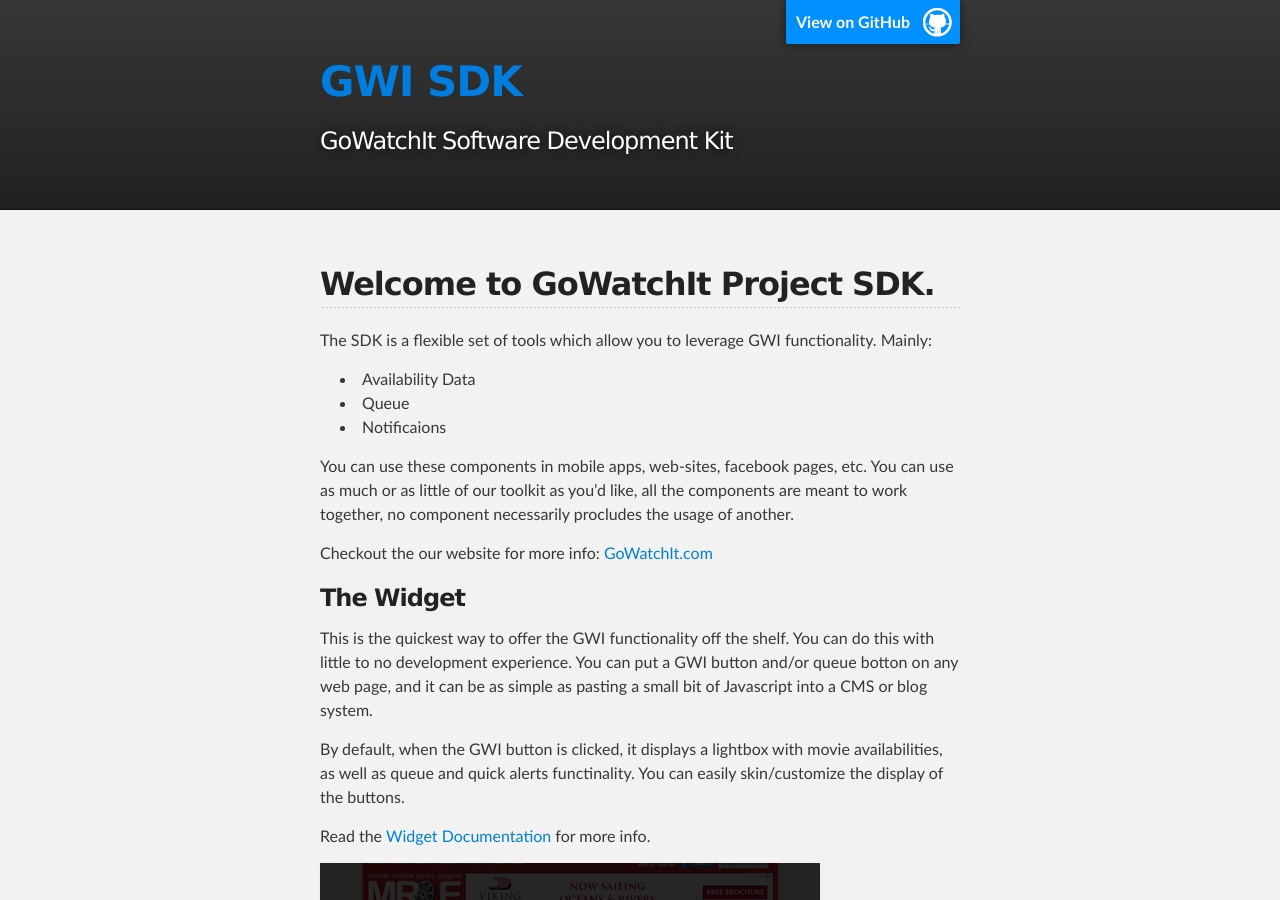
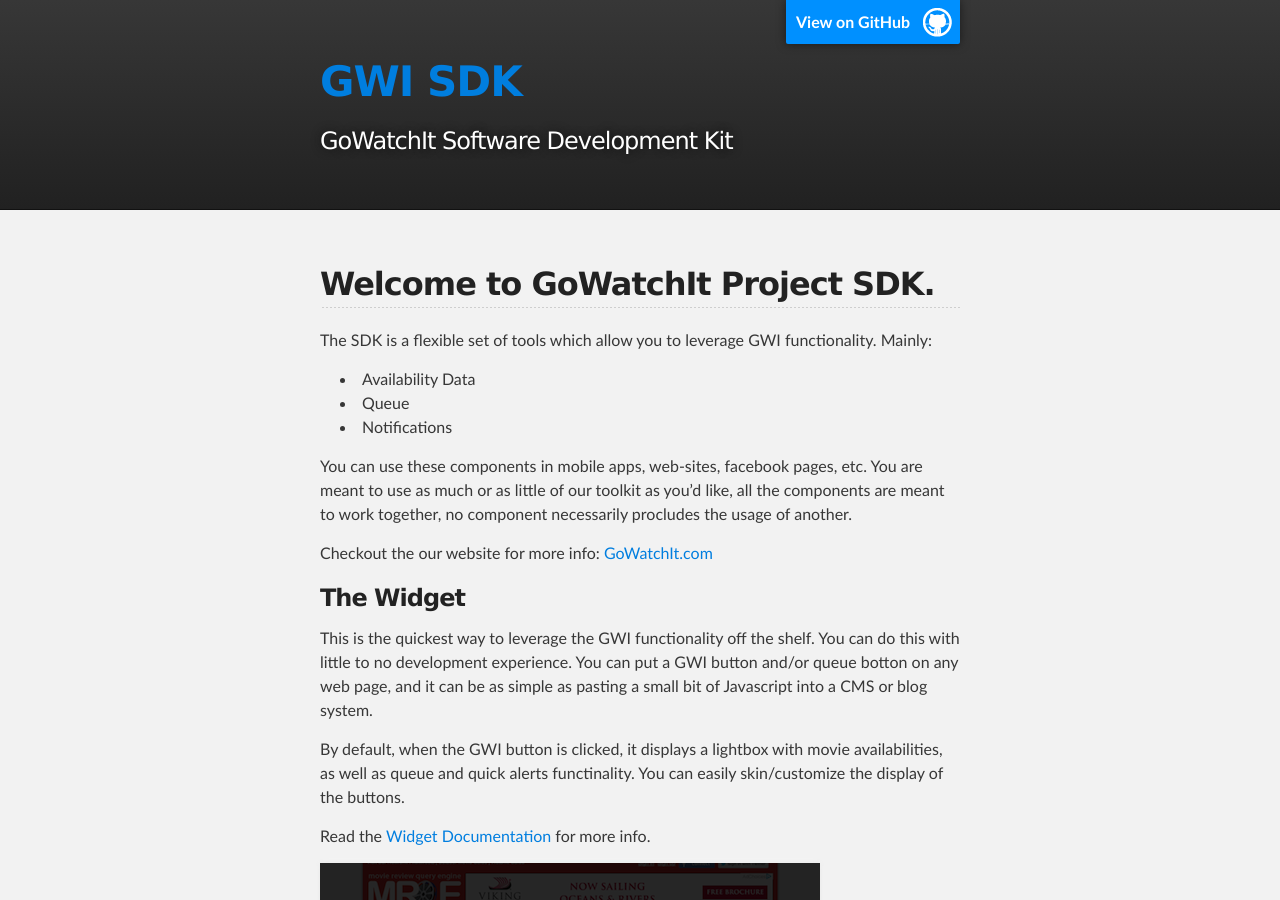
Before and after one commit to ncmdev/plexusent.github.io, a Jekyll site: the page built from index.md, in a window 1280 px wide and 900 px high. Built offline with Jekyll 4.4.1, drawn with Linux system fonts in a browser that asks for light colours; some of the changed text lies outside the part shown.

Commit message:
fixed typos

```diff
--- a/index.md
+++ b/index.md
@@ -9,14 +9,14 @@
 
 * Availability Data
 * Queue
-* Notificaions
+* Notifications
 
-You can use these components in mobile apps, web-sites, facebook pages, etc. You can use as much or as little of our toolkit as you'd like, all the components are meant to work together, no component necessarily procludes the usage of another.
+You can use these components in mobile apps, web-sites, facebook pages, etc. You are meant to use as much or as little of our toolkit as you'd like, all the components are meant to work together, no component necessarily procludes the usage of another.
 
 Checkout the our website for more info: [GoWatchIt.com](http://gowatchit.com)
 
 ### The Widget
-This is the quickest way to offer the GWI functionality off the shelf. You can do this with little to no development experience. You can put a GWI button and/or queue botton on any web page, and it can be as simple as pasting a small bit of Javascript into a CMS or blog system.
+This is the quickest way to leverage the GWI functionality off the shelf. You can do this with little to no development experience. You can put a GWI button and/or queue botton on any web page, and it can be as simple as pasting a small bit of Javascript into a CMS or blog system.
 
 By default, when the GWI button is clicked, it displays a lightbox with movie availabilities, as well as queue and quick alerts functinality. You can easily skin/customize the display of the buttons.
 
```
Also changed, not shown: other parts of index.md (+1 -1 lines), widget.md (+2 -2 lines).
